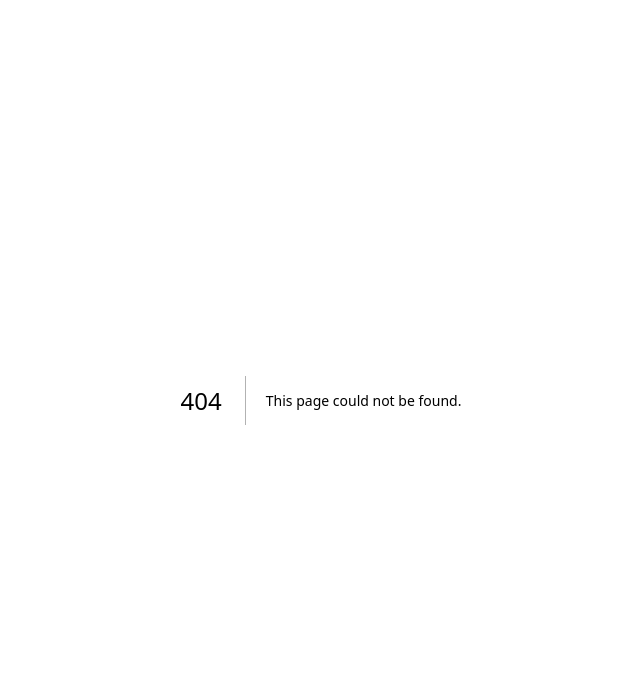
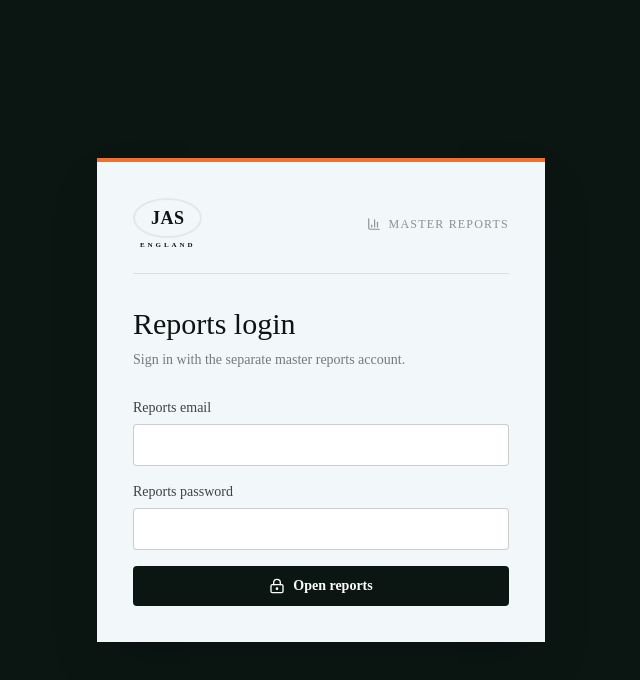
Before and after one commit to PulkitKakkar/jas-musical-repairs, a Next.js app: page /reports-login in a window 1280 px wide. Before the commit this address had no page. Shown: the top 680 px of the page, without its empty margins (319-959 px from the left). Built offline with nearby package versions, Linux system fonts and the light colour scheme.

Commit message:
feat: protect reports with master login

```diff
--- a/app/actions.ts
+++ b/app/actions.ts
@@ -566,6 +566,26 @@ export async function loginAction(formData: FormData) {
   redirect("/admin");
 }
 
+export async function reportLoginAction(formData: FormData) {
+  const { supabase } = await requireUnauthenticatedClient();
+  const email = String(formData.get("email") ?? "");
+  const password = String(formData.get("password") ?? "");
+  await supabase.auth.signOut();
+  const { data, error } = await supabase.auth.signInWithPassword({ email, password });
+  if (error) redirect(`/reports-login?error=${encodeURIComponent(error.message)}`);
+
+  const allowedEmails = (process.env.REPORT_MASTER_EMAILS ?? "")
+    .split(",")
+    .map((allowedEmail) => allowedEmail.trim().toLowerCase())
+    .filter(Boolean);
+  if (!data.user.email || !allowedEmails.includes(data.user.email.toLowerCase())) {
+    await supabase.auth.signOut();
+    redirect("/reports-login?error=This account is not allowed to view reports");
+  }
+
+  redirect("/admin/reports");
+}
+
 async function requireUnauthenticatedClient() {
   const { createClient } = await import("@/lib/supabase/server");
   return { supabase: await createClient() };
--- a/app/admin/reports/page.tsx
+++ b/app/admin/reports/page.tsx
@@ -2,7 +2,7 @@ import Link from "next/link";
 import { ExportButton } from "@/components/export-button";
 import { StatusBadge } from "@/components/status-badge";
 import { SearchAutocomplete } from "@/components/search-autocomplete";
-import { requireAdmin } from "@/lib/auth";
+import { requireReportsMaster } from "@/lib/auth";
 import type { Repair } from "@/lib/types";
 import { formatDate, formatMoney } from "@/lib/utils";
 
@@ -26,7 +26,7 @@ const dateFields: Record<DateField, string> = {
 
 export default async function ReportsPage({ searchParams }: { searchParams: Promise<Filters> }) {
   const filters = await searchParams;
-  const { supabase } = await requireAdmin();
+  const { supabase } = await requireReportsMaster();
   const { data } = await supabase
     .from("repairs")
     .select("*, customers(*)")
--- /dev/null
+++ b/app/reports-login/page.tsx
@@ -0,0 +1,26 @@
+import { BarChart3, LockKeyhole } from "lucide-react";
+import { reportLoginAction } from "@/app/actions";
+import { BrandMark } from "@/components/brand-mark";
+import { SubmitButton } from "@/components/submit-button";
+
+export default async function ReportsLoginPage({ searchParams }: { searchParams: Promise<{ error?: string }> }) {
+  const { error } = await searchParams;
+  return (
+    <main className="grid min-h-screen place-items-center bg-ink px-5">
+      <div className="w-full max-w-md border-t-4 border-gold bg-cream p-7 shadow-2xl sm:p-9">
+        <div className="mb-8 flex items-center justify-between border-b border-black/10 pb-6">
+          <BrandMark compact />
+          <p className="inline-flex items-center gap-2 text-xs uppercase tracking-widest text-ink/45"><BarChart3 size={14} />Master reports</p>
+        </div>
+        <h1 className="text-3xl font-normal">Reports login</h1>
+        <p className="mb-7 mt-2 text-sm text-ink/55">Sign in with the separate master reports account.</p>
+        {error && <p className="mb-4 rounded-xl bg-red-50 p-3 text-sm text-red-700">{error}</p>}
+        <form action={reportLoginAction} className="space-y-4">
+          <div><label className="label">Reports email</label><input className="input" name="email" type="email" required /></div>
+          <div><label className="label">Reports password</label><input className="input" name="password" type="password" required /></div>
+          <SubmitButton className="btn-primary w-full"><LockKeyhole size={16} />Open reports</SubmitButton>
+        </form>
+      </div>
+    </main>
+  );
+}
--- a/lib/auth.ts
+++ b/lib/auth.ts
@@ -10,3 +10,22 @@ export async function requireAdmin() {
   if (!user) redirect("/login");
   return { supabase, user };
 }
+
+export async function requireReportsMaster() {
+  const { supabase, user } = await requireAdmin();
+  const allowedEmails = reportMasterEmails();
+  const userEmail = user.email?.toLowerCase();
+
+  if (!userEmail || !allowedEmails.includes(userEmail)) {
+    redirect("/reports-login");
+  }
+
+  return { supabase, user };
+}
+
+export function reportMasterEmails() {
+  return (process.env.REPORT_MASTER_EMAILS ?? "")
+    .split(",")
+    .map((email) => email.trim().toLowerCase())
+    .filter(Boolean);
+}
```
Also changed, not shown: middleware.ts (+15 -1 lines), 1 other file (tests, documents, lock files or other folders).
